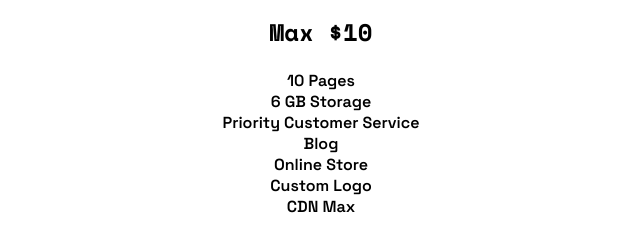
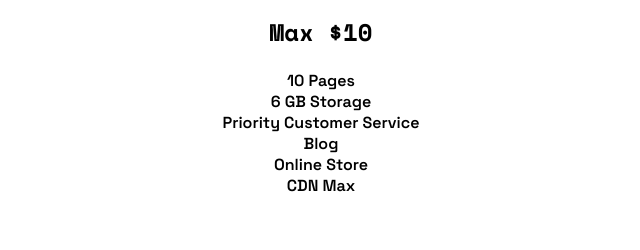
Before and after one commit to InfwaveDev/web, a plain HTML site: page pricing.html in a window 1280 px wide. Shown: the part 736-986 px from the top of the page, without its empty margins (319-959 px from the left). Drawn offline with nearby package versions, Linux system fonts and the light colour scheme.

Commit message:
Update pricing.html

```diff
--- a/pricing.html
+++ b/pricing.html
@@ -61,7 +61,7 @@
             <br>
             <div class="card">
                 <element class="text"><h2>Max $10</h2></element>
-                <p>10 Pages<br>6 GB Storage<br>Priority Customer Service<br>Blog<br>Online Store<br>Custom Logo<br>CDN Max</p>
+                <p>10 Pages<br>6 GB Storage<br>Priority Customer Service<br>Blog<br>Online Store<br>CDN Max</p>
                     </div>
  </center>
 </body>
```
